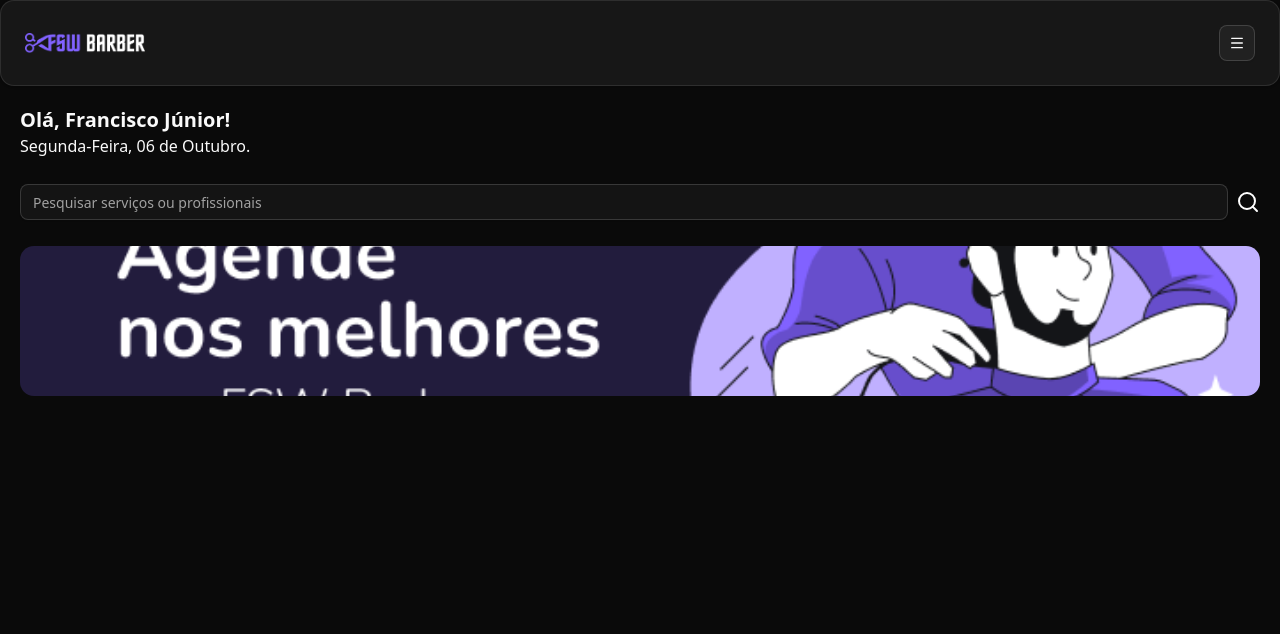
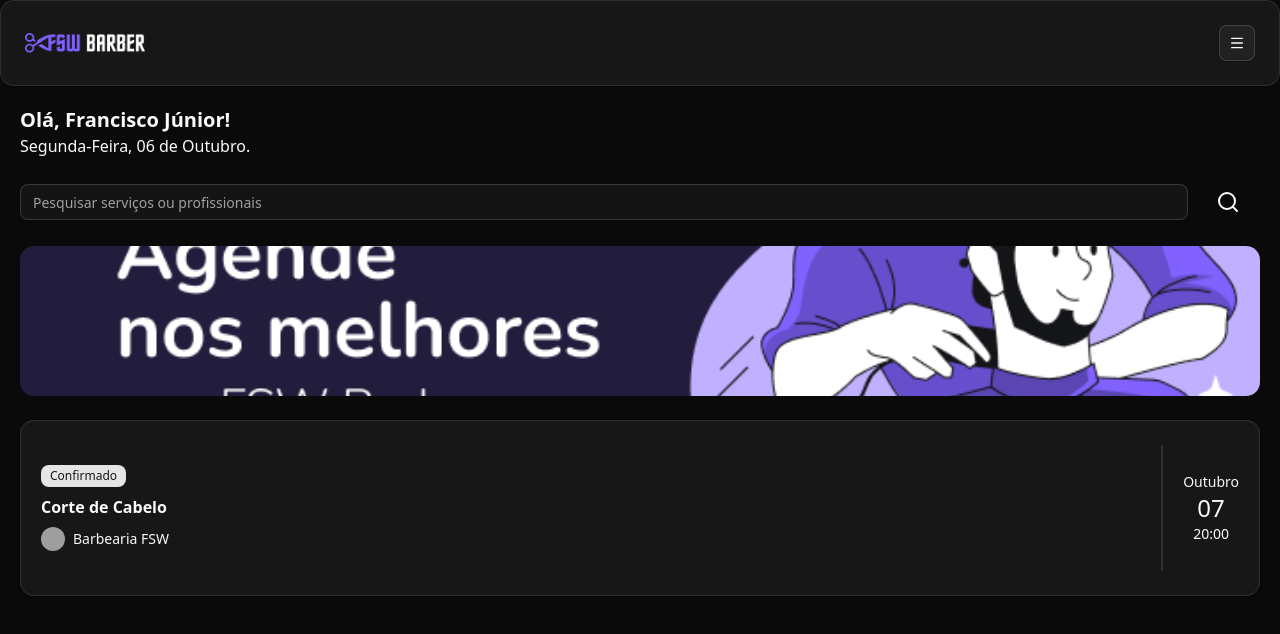
Before and after one commit to FranciiscoJunior/barberapp, a Next.js app: page / in a window 1280 px wide. Shown: the top 634 px of the page. Built offline with nearby package versions, Linux system fonts and the light colour scheme; grey boxes are pictures that could not be loaded.

Commit message:
faet: add booking item

```diff
--- /dev/null
+++ b/app/_components/ui/avatar.tsx
@@ -0,0 +1,53 @@
+"use client"
+
+import * as React from "react"
+import * as AvatarPrimitive from "@radix-ui/react-avatar"
+
+import { cn } from "../../_lib/utils"
+
+function Avatar({
+  className,
+  ...props
+}: React.ComponentProps<typeof AvatarPrimitive.Root>) {
+  return (
+    <AvatarPrimitive.Root
+      data-slot="avatar"
+      className={cn(
+        "relative flex size-8 shrink-0 overflow-hidden rounded-full",
+        className
+      )}
+      {...props}
+    />
+  )
+}
+
+function AvatarImage({
+  className,
+  ...props
+}: React.ComponentProps<typeof AvatarPrimitive.Image>) {
+  return (
+    <AvatarPrimitive.Image
+      data-slot="avatar-image"
+      className={cn("aspect-square size-full", className)}
+      {...props}
+    />
+  )
+}
+
+function AvatarFallback({
+  className,
+  ...props
+}: React.ComponentProps<typeof AvatarPrimitive.Fallback>) {
+  return (
+    <AvatarPrimitive.Fallback
+      data-slot="avatar-fallback"
+      className={cn(
+        "bg-muted flex size-full items-center justify-center rounded-full",
+        className
+      )}
+      {...props}
+    />
+  )
+}
+
+export { Avatar, AvatarImage, AvatarFallback }
--- /dev/null
+++ b/app/_components/ui/badge.tsx
@@ -0,0 +1,46 @@
+import * as React from "react"
+import { Slot } from "@radix-ui/react-slot"
+import { cva, type VariantProps } from "class-variance-authority"
+
+import { cn } from "../../_lib/utils"
+
+const badgeVariants = cva(
+  "inline-flex items-center justify-center rounded-md border px-2 py-0.5 text-xs font-medium w-fit whitespace-nowrap shrink-0 [&>svg]:size-3 gap-1 [&>svg]:pointer-events-none focus-visible:border-ring focus-visible:ring-ring/50 focus-visible:ring-[3px] aria-invalid:ring-destructive/20 dark:aria-invalid:ring-destructive/40 aria-invalid:border-destructive transition-[color,box-shadow] overflow-hidden",
+  {
+    variants: {
+      variant: {
+        default:
+          "border-transparent bg-primary text-primary-foreground [a&]:hover:bg-primary/90",
+        secondary:
+          "border-transparent bg-secondary text-secondary-foreground [a&]:hover:bg-secondary/90",
+        destructive:
+          "border-transparent bg-destructive text-white [a&]:hover:bg-destructive/90 focus-visible:ring-destructive/20 dark:focus-visible:ring-destructive/40 dark:bg-destructive/60",
+        outline:
+          "text-foreground [a&]:hover:bg-accent [a&]:hover:text-accent-foreground",
+      },
+    },
+    defaultVariants: {
+      variant: "default",
+    },
+  }
+)
+
+function Badge({
+  className,
+  variant,
+  asChild = false,
+  ...props
+}: React.ComponentProps<"span"> &
+  VariantProps<typeof badgeVariants> & { asChild?: boolean }) {
+  const Comp = asChild ? Slot : "span"
+
+  return (
+    <Comp
+      data-slot="badge"
+      className={cn(badgeVariants({ variant }), className)}
+      {...props}
+    />
+  )
+}
+
+export { Badge, badgeVariants }
--- a/app/page.tsx
+++ b/app/page.tsx
@@ -1,8 +1,12 @@
+import { SearchIcon } from "lucide-react"
+import Header from "./_components/header"
 import { Button } from "flowbite-react"
-import { SearchIcon } from "lucide-react"
 import { Input } from "./_components/ui/input"
-import Header from "./_components/header"
 import Image from "next/image"
+import { Card, CardContent } from "./_components/ui/card"
+import { Badge } from "./_components/ui/badge"
+import { Avatar } from "./_components/ui/avatar"
+import { AvatarImage } from "./_components/ui/avatar"
 
 //SERVER COMPONENTS
 const Home = () => {
@@ -24,6 +28,30 @@ const Home = () => {
         <div className="relative mt-6 w-full h-[150px]">
           <Image alt="Agende nos melhores com FSW Barber" src="/banner-01.png" fill className="object-cover rounded-xl" />
         </div>
+
+        <Card className="mt-6">
+          <CardContent className="flex justify-between p-0">
+            {/*ESQUERDA*/}
+            <div className="flex flex-col gap-2 py-5 pl-5">
+              <Badge className="w-fit">Confirmado</Badge>
+              <h3 className="font-semibold">Corte de Cabelo</h3>
+
+              <div className="flex items-center gap-2">
+                <Avatar className="h-6 w-6">
+                  <AvatarImage src="https://utfs.io/f/c97a2dc9-cf62-468b-a851-bfd2bdde775f-16p.png"/>
+                </Avatar>
+                <p className="text-sm">Barbearia FSW</p>
+              </div>
+            </div>
+
+            {/*DIREITA*/}
+            <div className="flex flex-col items-center justify-center border-l-2 border-solid px-5">
+              <p className="text-sm">Outubro</p>
+              <p className="text-2xl">07</p>
+              <p className="text-sm">20:00</p>
+            </div>
+          </CardContent>
+        </Card>
       </div>
     </div>
   )
--- a/package.json
+++ b/package.json
@@ -13,6 +13,7 @@
     "seed": "ts-node prisma/seed.ts"
   },
   "dependencies": {
+    "@radix-ui/react-avatar": "^1.1.10",
     "@radix-ui/react-slot": "^1.2.3",
     "class-variance-authority": "^0.7.1",
     "clsx": "^2.1.1",
```
Also changed, not shown: 1 other file (tests, documents, lock files or other folders).
